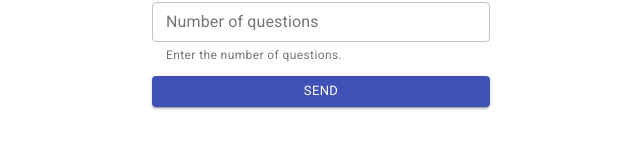
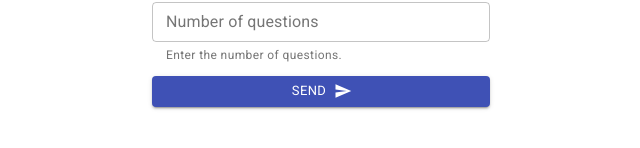
Before and after one commit to juliano988/dev-challenge-wa-project, a Next.js app: page / in a window 1280 px wide. Shown: the part 386-534 px from the top of the page, without its empty margins (319-959 px from the left). Built offline with nearby package versions, Linux system fonts and the light colour scheme.

Commit message:
Requisição sendo efetuada na tela inicial

```diff
--- /dev/null
+++ b/custonTypes.ts
@@ -0,0 +1,8 @@
+export type Question = {
+  category: string;
+  type: string,
+  difficulty: string,
+  question: string,
+  correct_answer: string,
+  incorrect_answers: Array<string>
+}
--- a/package.json
+++ b/package.json
@@ -11,6 +11,7 @@
     "@fontsource/roboto": "^4.4.2",
     "@material-ui/core": "^4.11.4",
     "@material-ui/icons": "^4.11.2",
+    "axios": "^0.21.1",
     "formik": "^2.2.9",
     "next": "10.2.3",
     "react": "17.0.2",
--- a/pages/index.tsx
+++ b/pages/index.tsx
@@ -1,21 +1,25 @@
-import React from 'react';
+import React, { useState } from 'react';
 import Head from 'next/head';
 import styles from '../styles/Home.module.scss';
-import TextField from '@material-ui/core/TextField';
-import { Form, Formik, useFormik } from 'formik';
+import { useFormik } from 'formik';
 import * as yup from 'yup';
-import Button from '@material-ui/core/Button';
+import axios from 'axios';
 import Swal from 'sweetalert2';
 import withReactContent from 'sweetalert2-react-content'
+import { Button, CircularProgress, Icon, makeStyles, TextField } from '@material-ui/core';
+import { Send } from '@material-ui/icons';
+import { Question } from '../custonTypes';
 
 export default function Home() {
+
+  const [loading, setLoading] = useState(false);
 
   const formik = useFormik({
     initialValues: {
       number: ''
     },
     validationSchema: yup.object({
-      number: yup.number().typeError('Value is required').required('Value is required')
+      number: yup.number().typeError('Value is required').min(1, 'Value must be 1 or higher.').required('Value is required')
     }),
     onSubmit: (values: { number: number | string }, actions) => {
       const MySwal = withReactContent(Swal)
@@ -31,12 +35,15 @@ export default function Home() {
         cancelButtonText: 'CANCEL'
       }).then((result) => {
         if (result.isConfirmed) {
-
+          setLoading(true);
+          axios.get(' https://opentdb.com/api.php?amount=' + values.number)
+            .then(function (response: { data: { results: Array<Question> } }) {
+              console.log(response.data.results);
+            })
         } else {
           actions.resetForm({ values: { number: '' } })
         }
       })
-      console.log(values)
     },
   });
 
@@ -57,14 +64,23 @@ export default function Home() {
               name="number"
               label="Number of questions"
               variant="outlined"
+              placeholder="Ex. 5"
+              size="small"
               fullWidth
               value={formik.values.number}
               onChange={formik.handleChange}
               error={formik.touched.number && Boolean(formik.errors.number)}
-              helperText={formik.errors.number ? formik.errors.number : 'Enter the number of questions.'}
-              placeholder="Ex. 5"
-              size="small" />
-            <Button type="submit" variant="contained" color="primary" size="small" fullWidth >SEND</Button>
+              helperText={formik.errors.number ? formik.errors.number : 'Enter the number of questions.'} />
+
+            <Button
+              type="submit"
+              variant="contained"
+              color="primary"
+              size="small"
+              disabled={loading}
+              endIcon={loading ? null : <Send />}
+              fullWidth >{loading ? <CircularProgress size={24} /> : 'SEND'}
+            </Button>
           </form>
         </div>
       </div>
```
Also changed, not shown: 1 other file (tests, documents, lock files or other folders).
